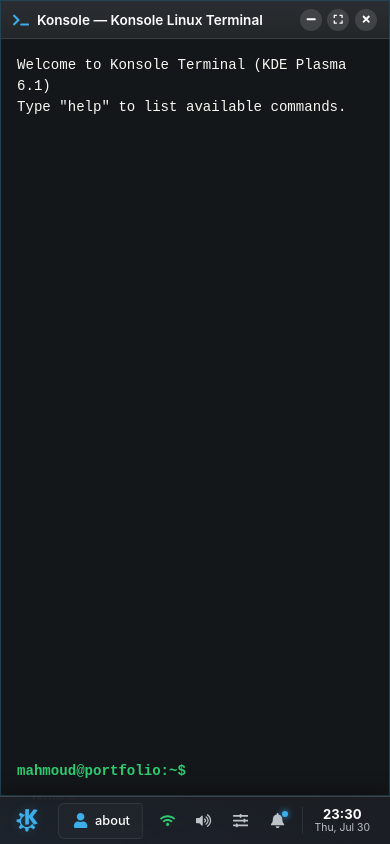
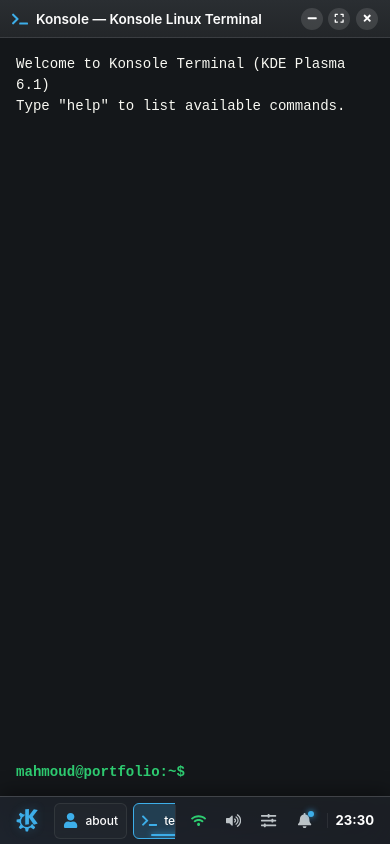
Before and after one commit to 0xmahmoudd/0xmahmoudd.github.io, a React (Vite) app: page / in a window 390 px wide. Built offline with nearby package versions, Linux system fonts and the light colour scheme; the HTML template or start-up script is replaced by a standard one.

Commit message:
Fix desktop icon selection, improve mobile responsiveness, and embed Mahmoud_Ayman_CV.pdf resume

```diff
--- a/src/components/Apps/Apps.module.css
+++ b/src/components/Apps/Apps.module.css
@@ -293,6 +293,8 @@
   align-items: center;
   border-bottom: 1px solid var(--border-subtle);
   padding-bottom: 0.8rem;
+  gap: 0.5rem;
+  flex-wrap: wrap;
 }
 
 .projectHero {
@@ -316,6 +318,7 @@
   display: flex;
   gap: 0.75rem;
   margin-top: 0.5rem;
+  flex-wrap: wrap;
 }
 
 .techBadge {
@@ -490,6 +493,36 @@
 }
 
 /* Resume Component */
+.pdfContainer {
+  display: flex;
+  flex-direction: column;
+  width: 100%;
+  height: 100%;
+  min-height: 520px;
+  border-radius: 8px;
+  overflow: hidden;
+  border: 1px solid var(--border-subtle);
+  background: #14171a;
+}
+
+.pdfFrame {
+  width: 100%;
+  height: 650px;
+  border: none;
+  background: #ffffff;
+}
+
+.pdfFallback {
+  display: flex;
+  align-items: center;
+  justify-content: space-between;
+  padding: 0.75rem 1.25rem;
+  background: var(--bg-dark-tertiary);
+  border-top: 1px solid var(--border-subtle);
+  font-size: 0.85rem;
+  color: var(--text-secondary);
+}
+
 .resumePaper {
   background: #ffffff;
   color: #1a1a1a;
@@ -787,6 +820,15 @@
 }
 
 @media (max-width: 768px) {
+  .appContainer {
+    padding: 0.85rem;
+    gap: 1rem;
+  }
+
+  .projectsGrid {
+    grid-template-columns: 1fr;
+  }
+
   .contactGrid {
     grid-template-columns: 1fr;
   }
@@ -794,6 +836,7 @@
   .aboutHero {
     flex-direction: column;
     text-align: center;
+    padding: 1rem;
   }
 
   .metaRow, .heroActionBtns {
@@ -807,4 +850,12 @@
   .tocSidebar {
     width: 100%;
   }
+
+  .pdfFrame {
+    height: 480px;
+  }
+
+  .resumePaper {
+    padding: 1.25rem;
+  }
 }
--- a/src/components/Apps/ResumeApp.jsx
+++ b/src/components/Apps/ResumeApp.jsx
@@ -1,38 +1,17 @@
 import React, { useState } from 'react';
-import { FaDownload, FaFileCode, FaEye, FaGraduationCap, FaBriefcase, FaCode, FaAward } from 'react-icons/fa';
+import { FaDownload, FaFileCode, FaEye, FaFilePdf } from 'react-icons/fa';
 import { aboutData } from '../../data/aboutData';
 import { projectsData } from '../../data/projectsData';
 import { skillsData } from '../../data/skillsData';
 import styles from './Apps.module.css';
 
 export const ResumeApp = () => {
-  const [activeTab, setActiveTab] = useState('preview');
+  const [activeTab, setActiveTab] = useState('pdf');
 
-  const handleDownload = () => {
-    // Generate text blob of resume data
-    const resumeText = `MAHMOUD AYMAN - Backend Developer | Software Engineer
-Cairo, Egypt | mahmoud.ayman.fcai@gmail.com | +201155020441
-LinkedIn: https://www.linkedin.com/in/0xmahmoudd | GitHub: https://github.com/0xmahmoudd
-
-SUMMARY
-${aboutData.bio}
-
-EDUCATION
-${aboutData.education.university} - ${aboutData.education.degree} (${aboutData.education.period})
-GPA: ${aboutData.education.gpa}
-
-PROJECTS
-${projectsData.map(p => `- ${p.title}: ${p.shortDescription}\n  Technologies: ${p.technologies.join(', ')}\n  GitHub: ${p.github}`).join('\n\n')}
-
-SKILLS
-${skillsData.map(s => `${s.category}: ${s.skills.map(k => k.name).join(', ')}`).join('\n')}
-`;
-
-    const blob = new Blob([resumeText], { type: 'text/plain;charset=utf-8' });
-    const url = URL.createObjectURL(blob);
+  const handleDownloadPdf = () => {
     const link = document.createElement('a');
-    link.href = url;
-    link.download = 'Mahmoud_Ayman_Resume.txt';
+    link.href = './Mahmoud_Ayman_CV.pdf';
+    link.download = 'Mahmoud_Ayman_CV.pdf';
     document.body.appendChild(link);
     link.click();
     document.body.removeChild(link);
@@ -45,11 +24,20 @@
         <div className={styles.categoryFilters}>
           <button
             className={`${styles.filterBtn} ${
+              activeTab === 'pdf' ? styles.filterActive : ''
+            }`}
+            onClick={() => setActiveTab('pdf')}
+          >
+            <FaFilePdf /> Original PDF (Mahmoud_Ayman_CV.pdf)
+          </button>
+
+          <button
+            className={`${styles.filterBtn} ${
               activeTab === 'preview' ? styles.filterActive : ''
             }`}
             onClick={() => setActiveTab('preview')}
           >
-            <FaEye /> Formatted Resume
+            <FaEye /> Formatted HTML
           </button>
 
           <button
@@ -62,12 +50,26 @@
           </button>
         </div>
 
-        <button className="plasma-btn plasma-btn-primary" onClick={handleDownload}>
-          <FaDownload /> Download Resume
+        <button className="plasma-btn plasma-btn-primary" onClick={handleDownloadPdf}>
+          <FaDownload /> Download PDF Resume
         </button>
       </div>
 
-      {activeTab === 'preview' ? (
+      {activeTab === 'pdf' ? (
+        <div className={styles.pdfContainer}>
+          <iframe
+            src="./Mahmoud_Ayman_CV.pdf"
+            title="Mahmoud Ayman CV PDF"
+            className={styles.pdfFrame}
+          />
+          <div className={styles.pdfFallback}>
+            <span>Trouble viewing PDF in browser?</span>
+            <button className="plasma-btn" onClick={handleDownloadPdf}>
+              <FaDownload /> Download PDF Directly
+            </button>
+          </div>
+        </div>
+      ) : activeTab === 'preview' ? (
         <div className={styles.resumePaper}>
           {/* Header */}
           <div className={styles.resumeHeader}>
--- a/src/components/Desktop/Desktop.jsx
+++ b/src/components/Desktop/Desktop.jsx
@@ -1,4 +1,4 @@
-import React from 'react';
+import React, { useState } from 'react';
 import {
   FaUser,
   FaFolderOpen,
@@ -42,11 +42,17 @@
 
 export const Desktop = () => {
   const { openWindow, setLauncherOpen } = useWindowManager();
+  const [selectedIconId, setSelectedIconId] = useState(null);
+
+  const handleDesktopClick = () => {
+    setLauncherOpen(false);
+    setSelectedIconId(null);
+  };
 
   return (
     <div
       className={styles.desktopContainer}
-      onClick={() => setLauncherOpen(false)}
+      onClick={handleDesktopClick}
     >
       {/* Dynamic Desktop Wallpaper */}
       <DesktopWallpaper />
@@ -59,7 +65,12 @@
             id={item.id}
             label={item.label}
             iconKey={item.iconKey}
-            onOpen={openWindow}
+            isSelected={selectedIconId === item.id}
+            onSelect={setSelectedIconId}
+            onOpen={(id) => {
+              setSelectedIconId(id);
+              openWindow(id);
+            }}
           />
         ))}
       </div>
--- a/src/components/Desktop/Desktop.module.css
+++ b/src/components/Desktop/Desktop.module.css
@@ -19,6 +19,7 @@
   grid-auto-columns: 100px;
   gap: 1.2rem;
   z-index: 1;
+  overflow-x: auto;
 }
 
 .desktopIcon {
@@ -74,24 +75,27 @@
 
 @media (max-width: 768px) {
   .desktopArea {
-    grid-template-rows: repeat(auto-fill, 90px);
-    grid-auto-columns: 85px;
+    grid-template-rows: auto;
+    grid-template-columns: repeat(auto-fill, minmax(80px, 1fr));
+    grid-auto-flow: row;
     gap: 0.8rem;
-    padding: 0.75rem;
+    padding: 1rem 0.75rem;
+    overflow-y: auto;
   }
 
   .desktopIcon {
-    width: 84px;
+    width: 100%;
     height: 84px;
   }
 
   .iconBox {
-    width: 40px;
-    height: 40px;
+    width: 42px;
+    height: 42px;
     font-size: 1.25rem;
   }
 
   .iconLabel {
     font-size: 0.72rem;
+    max-width: 100%;
   }
 }
--- a/src/components/Desktop/DesktopIcon.jsx
+++ b/src/components/Desktop/DesktopIcon.jsx
@@ -1,4 +1,4 @@
-import React, { useState } from 'react';
+import React from 'react';
 import { motion } from 'framer-motion';
 import {
   FaUser,
@@ -25,13 +25,16 @@
   settings: FaCog
 };
 
-export const DesktopIcon = ({ id, label, iconKey, onOpen }) => {
-  const [isSelected, setIsSelected] = useState(false);
+export const DesktopIcon = ({ id, label, iconKey, isSelected, onSelect, onOpen }) => {
   const IconComponent = ICON_MAP[iconKey] || FaFolderOpen;
 
   const handleClick = (e) => {
     e.stopPropagation();
-    setIsSelected(true);
+    if (isSelected) {
+      onOpen(id);
+    } else {
+      onSelect(id);
+    }
   };
 
   const handleDoubleClick = (e) => {
--- a/src/components/Panel/Panel.module.css
+++ b/src/components/Panel/Panel.module.css
@@ -28,6 +28,7 @@
   color: var(--accent-color);
   font-size: 1.4rem;
   transition: all var(--transition-fast);
+  flex-shrink: 0;
 }
 
 .launcherBtn:hover,
@@ -46,7 +47,7 @@
   display: flex;
   align-items: center;
   gap: 0.35rem;
-  padding: 0 0.75rem;
+  padding: 0 0.5rem;
   overflow-x: auto;
 
 }
@@ -54,7 +55,7 @@
 .taskbarItem {
   position: relative;
   height: 36px;
-  padding: 0 0.85rem;
+  padding: 0 0.75rem;
   border-radius: 6px;
   border: 1px solid var(--border-subtle);
   background: rgba(42, 46, 50, 0.4);
@@ -66,7 +67,8 @@
   font-weight: 500;
   cursor: pointer;
   white-space: nowrap;
-  max-width: 180px;
+  max-width: 160px;
+  flex-shrink: 0;
   transition: all var(--transition-fast);
 }
 
@@ -115,9 +117,10 @@
 .systemTray {
   display: flex;
   align-items: center;
-  gap: 0.3rem;
-  padding: 0 0.5rem;
+  gap: 0.2rem;
+  padding: 0 0.4rem;
   border-left: 1px solid var(--border-subtle);
+  flex-shrink: 0;
 }
 
 .trayIcon {
@@ -155,10 +158,11 @@
   flex-direction: column;
   align-items: center;
   justify-content: center;
-  padding: 0 0.75rem;
+  padding: 0 0.5rem;
   border-left: 1px solid var(--border-subtle);
   cursor: pointer;
   user-select: none;
+  flex-shrink: 0;
 }
 
 .clockTime {
@@ -378,8 +382,32 @@
 
 @media (max-width: 768px) {
   .kickoffOverlay {
-    width: 96vw;
-    left: 2vw;
-    height: 480px;
+    width: 95vw;
+    left: 2.5vw;
+    height: 75vh;
+    bottom: calc(var(--panel-height) + 4px);
+  }
+
+  .categoryColumn {
+    width: 110px;
+    padding: 0.35rem;
+  }
+
+  .catBtn {
+    font-size: 0.75rem;
+    padding: 0.4rem 0.5rem;
+  }
+
+  .clockDate {
+    display: none;
+  }
+
+  .taskbarItem {
+    max-width: 110px;
+    padding: 0 0.5rem;
+  }
+
+  .taskTitle {
+    font-size: 0.75rem;
   }
 }
--- a/src/components/Window/Window.jsx
+++ b/src/components/Window/Window.jsx
@@ -1,4 +1,4 @@
-import React, { useRef } from 'react';
+import React, { useRef, useState, useEffect } from 'react';
 import { motion, AnimatePresence } from 'framer-motion';
 import { useWindowManager } from '../../context/WindowManagerContext';
 import { WindowControls } from './WindowControls';
@@ -14,17 +14,26 @@
     focusWindow
   } = useWindowManager();
 
+  const [isMobile, setIsMobile] = useState(false);
+
+  useEffect(() => {
+    const checkMobile = () => setIsMobile(window.innerWidth <= 768);
+    checkMobile();
+    window.addEventListener('resize', checkMobile);
+    return () => window.removeEventListener('resize', checkMobile);
+  }, []);
+
   const win = windows[id];
-  const constraintsRef = useRef(null);
 
   if (!win || !win.isOpen) return null;
 
   const isActive = activeWindowId === id;
+  const isMax = win.isMaximized || isMobile;
 
   const windowVariants = {
-    hidden: { opacity: 0, scale: 0.85, y: 30 },
+    hidden: { opacity: 0, scale: 0.9, y: 20 },
     visible: { opacity: 1, scale: 1, y: 0 },
-    exit: { opacity: 0, scale: 0.85, y: 30 }
+    exit: { opacity: 0, scale: 0.9, y: 20 }
   };
 
   return (
@@ -32,16 +41,16 @@
       {!win.isMinimized && (
         <motion.div
           className={`${styles.windowFrame} ${isActive ? styles.active : ''} ${
-            win.isMaximized ? styles.maximized : ''
+            isMax ? styles.maximized : ''
           }`}
           style={{
             zIndex: win.zIndex,
-            width: win.isMaximized ? '100vw' : `${win.defaultSize.width}px`,
-            height: win.isMaximized
+            width: isMax ? '100vw' : `${win.defaultSize.width}px`,
+            height: isMax
               ? 'calc(100vh - var(--panel-height))'
               : `${win.defaultSize.height}px`,
-            left: win.isMaximized ? 0 : `${win.defaultPosition.x}px`,
-            top: win.isMaximized ? 0 : `${win.defaultPosition.y}px`
+            left: isMax ? 0 : `${win.defaultPosition.x}px`,
+            top: isMax ? 0 : `${win.defaultPosition.y}px`
           }}
           initial="hidden"
           animate="visible"
@@ -49,7 +58,8 @@
           variants={windowVariants}
           transition={{ duration: 0.2, ease: 'easeOut' }}
           onMouseDown={() => focusWindow(id)}
-          drag={!win.isMaximized}
+          onTouchStart={() => focusWindow(id)}
+          drag={!isMax}
           dragMomentum={false}
           dragElastic={0.05}
         >
```
Also changed, not shown: 2 other files (tests, documents, lock files or other folders).
